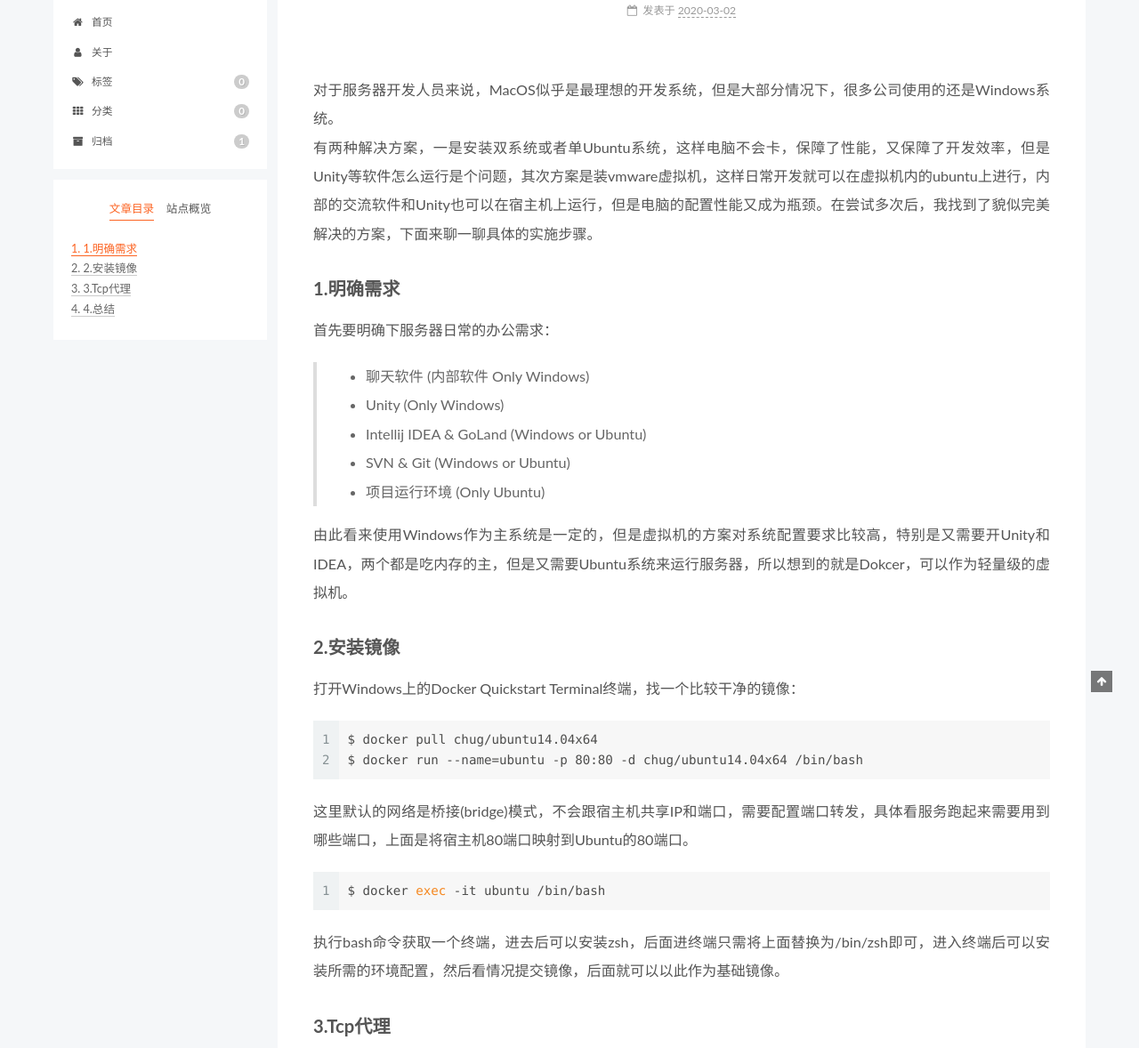
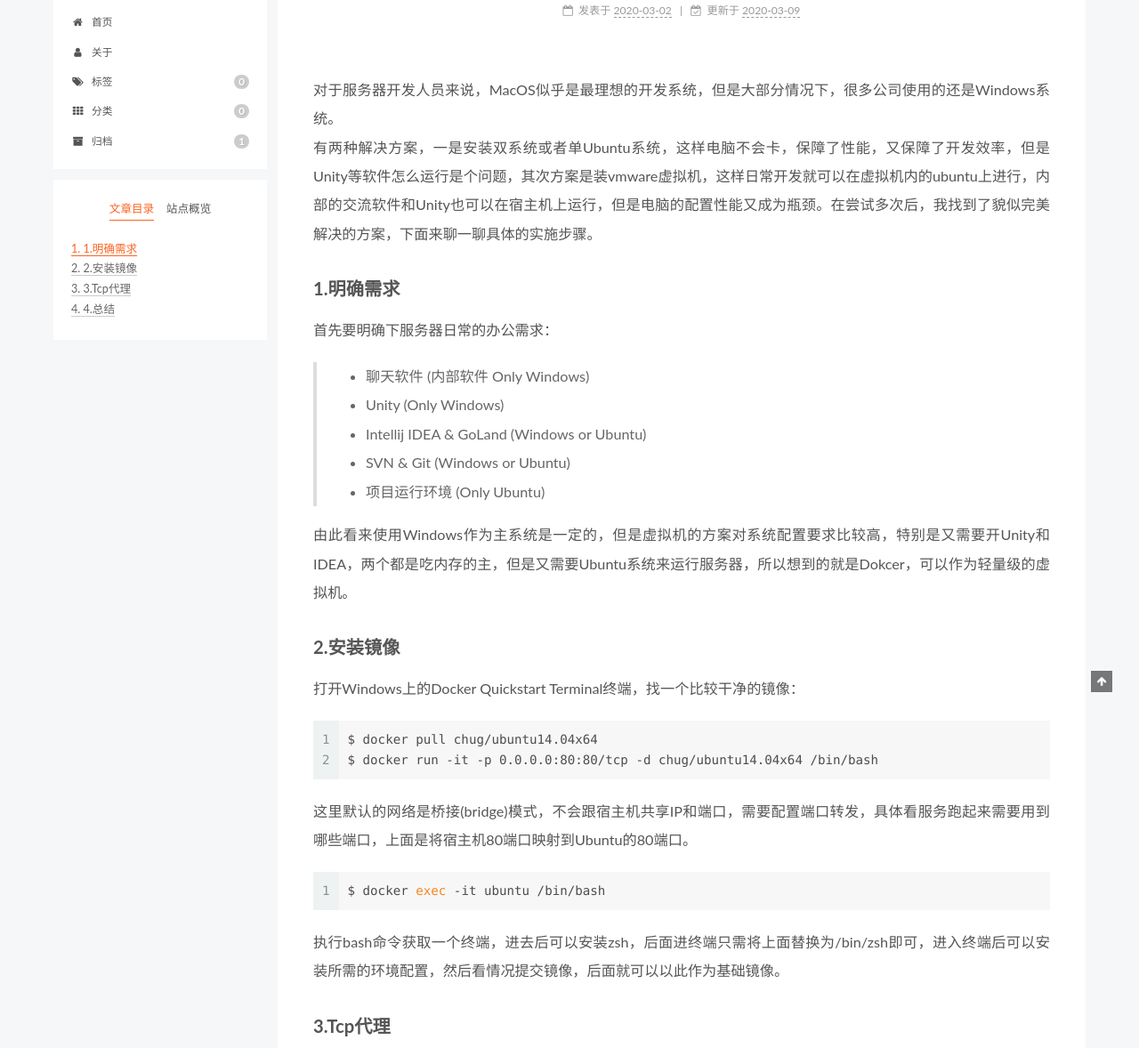
Before and after one commit to uibear/uibear.github.io, a plain HTML site: page 2020/03/02/deploy-server-environment/index.html in a window 1280 px wide. Shown: the part 122-1300 px from the top of the page at 89% size. Drawn offline with Linux system fonts and the light colour scheme.

Commit message:
Site updated: 2020-03-09 15:38:47

```diff
--- a/2020/03/02/deploy-server-environment/index.html
+++ b/2020/03/02/deploy-server-environment/index.html
@@ -54,7 +54,7 @@
 <meta property="og:description" content="对于服务器开发人员来说，MacOS似乎是最理想的开发系统，但是大部分情况下，很多公司使用的还是Windows系统。有两种解决方案，一是安装双系统或者单Ubuntu系统，这样电脑不会卡，保障了性能，又保障了开发效率，但是Unity等软件怎么运行是个问题，其次方案是装vmware虚拟机，这样日常开发就可以在虚拟机内的ubuntu上进行，内部的交流软件和Unity也可以在宿主机上运行，但是电脑的配置性能">
 <meta property="og:locale" content="zh_CN">
 <meta property="article:published_time" content="2020-03-02T07:36:34.349Z">
-<meta property="article:modified_time" content="2020-03-02T08:19:43.323Z">
+<meta property="article:modified_time" content="2020-03-09T07:38:15.097Z">
 <meta property="article:author" content="ZhuWuShuai">
 <meta name="twitter:card" content="summary">
 
@@ -208,9 +208,15 @@
               </span>
               <span class="post-meta-item-text">发表于</span>
 
-
-              <time title="创建时间：2020-03-02 15:36:34 / 修改时间：16:19:43" itemprop="dateCreated datePublished" datetime="2020-03-02T15:36:34+08:00">2020-03-02</time>
+              <time title="创建时间：2020-03-02 15:36:34" itemprop="dateCreated datePublished" datetime="2020-03-02T15:36:34+08:00">2020-03-02</time>
             </span>
+              <span class="post-meta-item">
+                <span class="post-meta-item-icon">
+                  <i class="fa fa-calendar-check-o"></i>
+                </span>
+                <span class="post-meta-item-text">更新于</span>
+                <time title="修改时间：2020-03-09 15:38:15" itemprop="dateModified" datetime="2020-03-09T15:38:15+08:00">2020-03-09</time>
+              </span>
 
 
 
@@ -238,7 +244,7 @@
 </blockquote>
 <p>由此看来使用Windows作为主系统是一定的，但是虚拟机的方案对系统配置要求比较高，特别是又需要开Unity和IDEA，两个都是吃内存的主，但是又需要Ubuntu系统来运行服务器，所以想到的就是Dokcer，可以作为轻量级的虚拟机。</p>
 <h3 id="2-安装镜像"><a href="#2-安装镜像" class="headerlink" title="2.安装镜像"></a>2.安装镜像</h3><p>打开Windows上的Docker Quickstart Terminal终端，找一个比较干净的镜像：</p>
-<figure class="highlight bash"><table><tr><td class="gutter"><pre><span class="line">1</span><br><span class="line">2</span><br></pre></td><td class="code"><pre><span class="line">$ docker pull chug/ubuntu14.04x64</span><br><span class="line">$ docker run --name=ubuntu -p 80:80 -d chug/ubuntu14.04x64 /bin/bash</span><br></pre></td></tr></table></figure>
+<figure class="highlight bash"><table><tr><td class="gutter"><pre><span class="line">1</span><br><span class="line">2</span><br></pre></td><td class="code"><pre><span class="line">$ docker pull chug/ubuntu14.04x64</span><br><span class="line">$ docker run -it -p 0.0.0.0:80:80/tcp -d chug/ubuntu14.04x64 /bin/bash</span><br></pre></td></tr></table></figure>
 <p>这里默认的网络是桥接(bridge)模式，不会跟宿主机共享IP和端口，需要配置端口转发，具体看服务跑起来需要用到哪些端口，上面是将宿主机80端口映射到Ubuntu的80端口。</p>
 <figure class="highlight bash"><table><tr><td class="gutter"><pre><span class="line">1</span><br></pre></td><td class="code"><pre><span class="line">$ docker <span class="built_in">exec</span> -it ubuntu /bin/bash</span><br></pre></td></tr></table></figure>
 <p>执行bash命令获取一个终端，进去后可以安装zsh，后面进终端只需将上面替换为/bin/zsh即可，进入终端后可以安装所需的环境配置，然后看情况提交镜像，后面就可以以此作为基础镜像。</p>
```
Also changed, not shown: index.html (+8 -2 lines).
